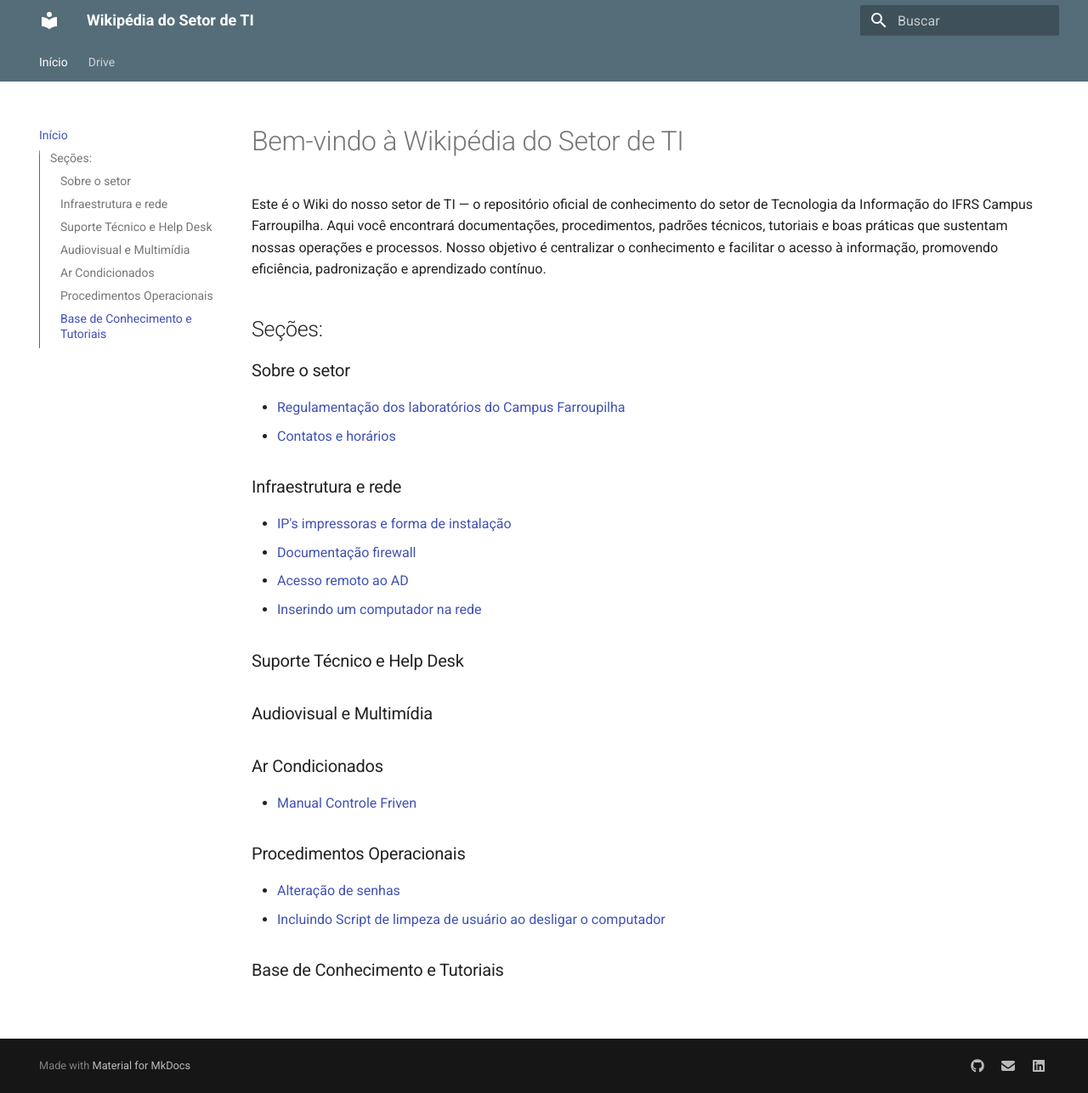
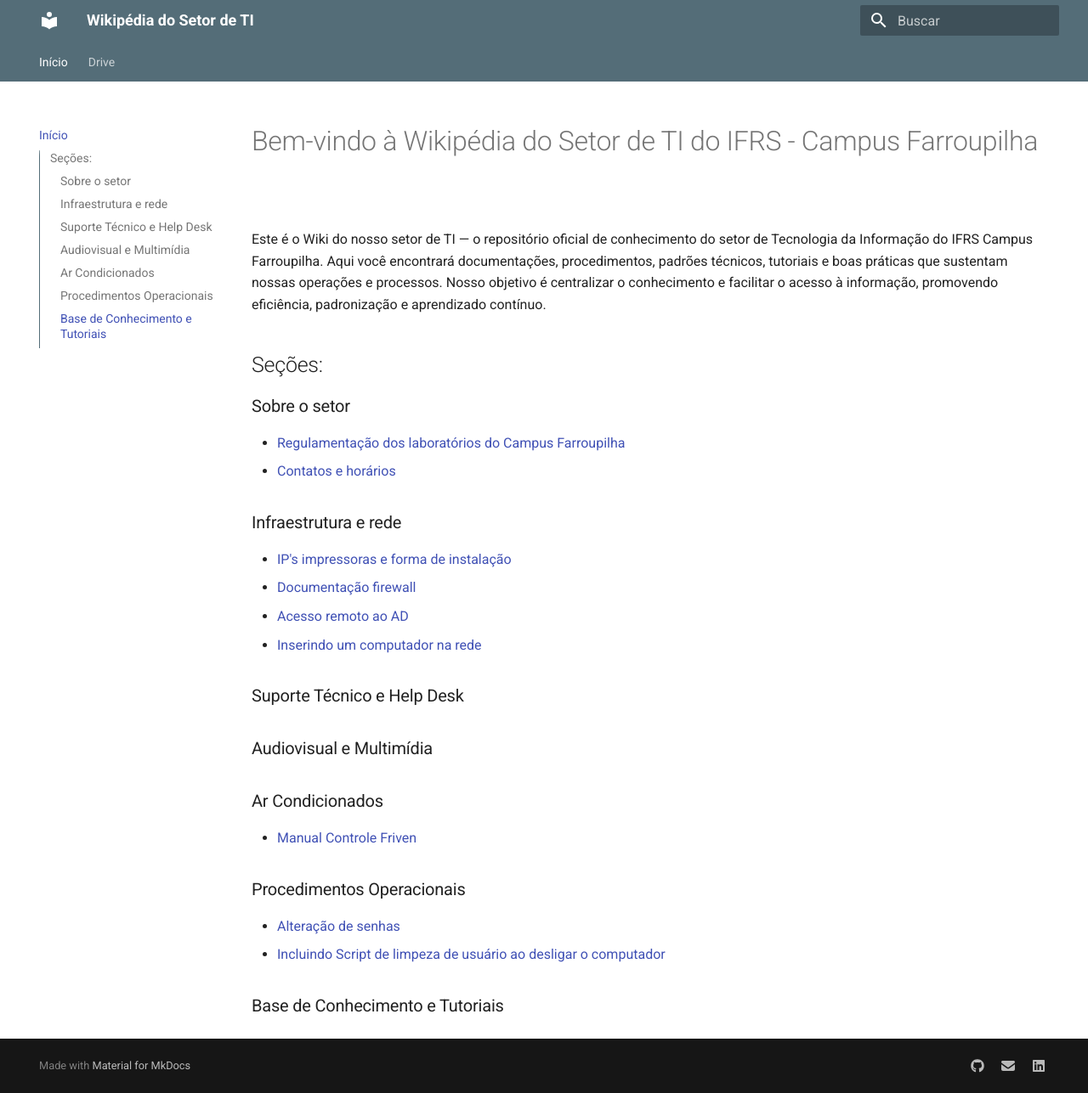
Before and after one commit to wikiti-farroupilha/wikipedia, an MkDocs documentation site: the page built from docs/index.md, in a window 1280 px wide and 1287 px high. Shown: the whole window at 85% size. Built offline with MkDocs 1.6.1 and Material for MkDocs 9.7.7, drawn with Linux system fonts in a browser that asks for light colours.

Commit message:
Update index.md

```diff
--- a/docs/index.md
+++ b/docs/index.md
@@ -1,4 +1,4 @@
-# Bem-vindo à Wikipédia do Setor de TI
+# Bem-vindo à Wikipédia do Setor de TI do IFRS - Campus Farroupilha
 
 Este é o Wiki do nosso setor de TI — o repositório oficial de conhecimento do setor de Tecnologia da Informação do IFRS Campus Farroupilha. Aqui você encontrará documentações, procedimentos, padrões técnicos, tutoriais e boas práticas que sustentam nossas operações e processos. Nosso objetivo é centralizar o conhecimento e facilitar o acesso à informação, promovendo eficiência, padronização e aprendizado contínuo.
 
```
